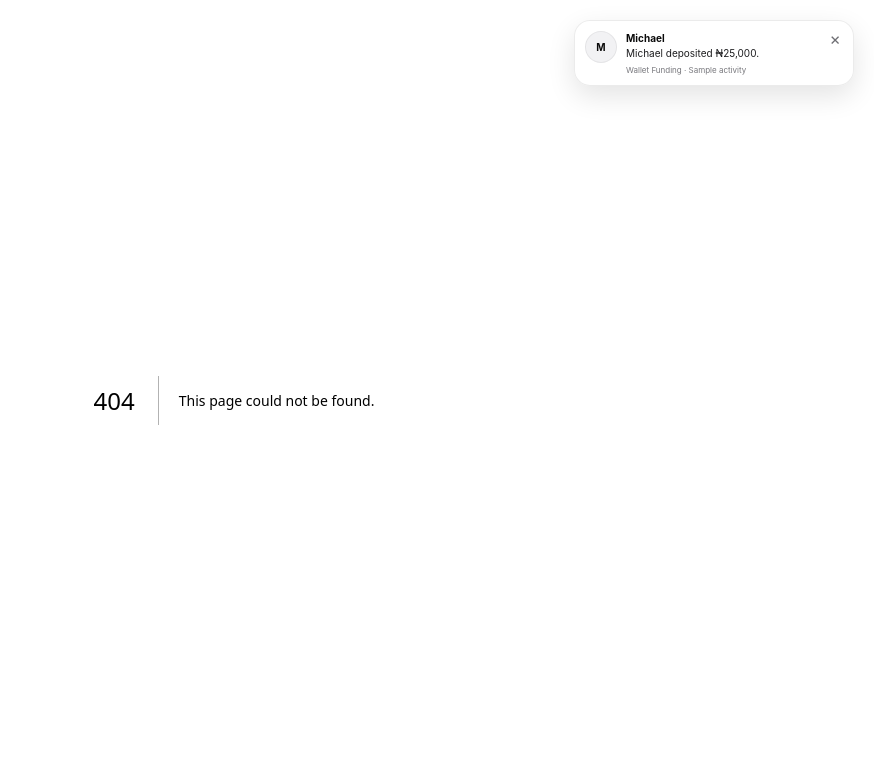
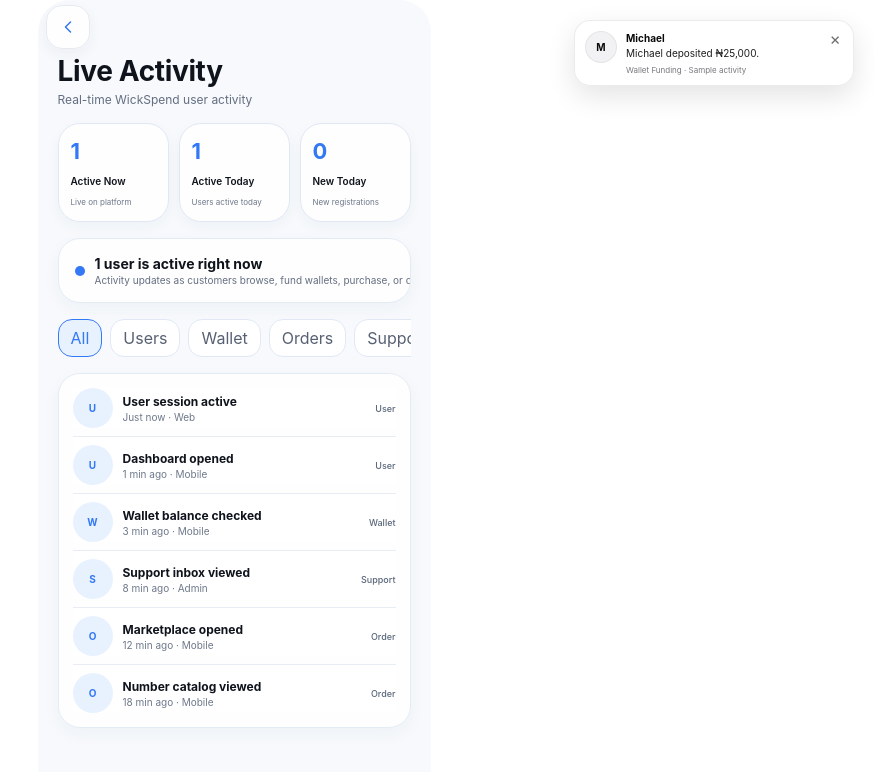
Before and after one commit to wis12dom34/-wickspend-web, a Next.js app: page /admin/live-activity in a window 1280 px wide. Before the commit this address had no page. Shown: the top 772 px of the page, without its empty margins (406-1280 px from the left). Built offline with nearby package versions, Linux system fonts and the light colour scheme.

Commit message:
Add admin live activity route

```diff
--- /dev/null
+++ b/app/admin/live-activity/page.tsx
@@ -0,0 +1,5 @@
+import AdminScreen from '../AdminScreen';
+
+export default function AdminLiveActivityPage() {
+  return <AdminScreen screen="live-activity" />;
+}
```
